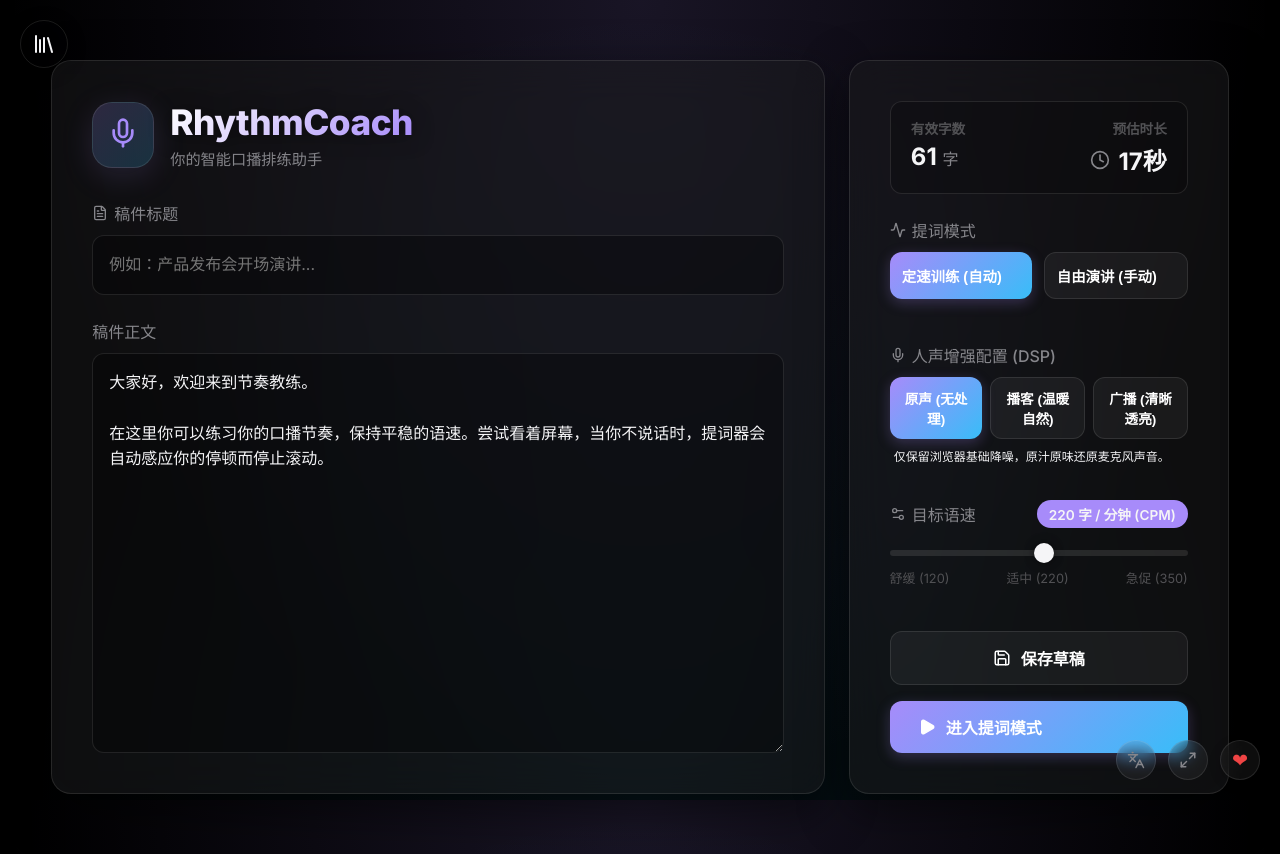
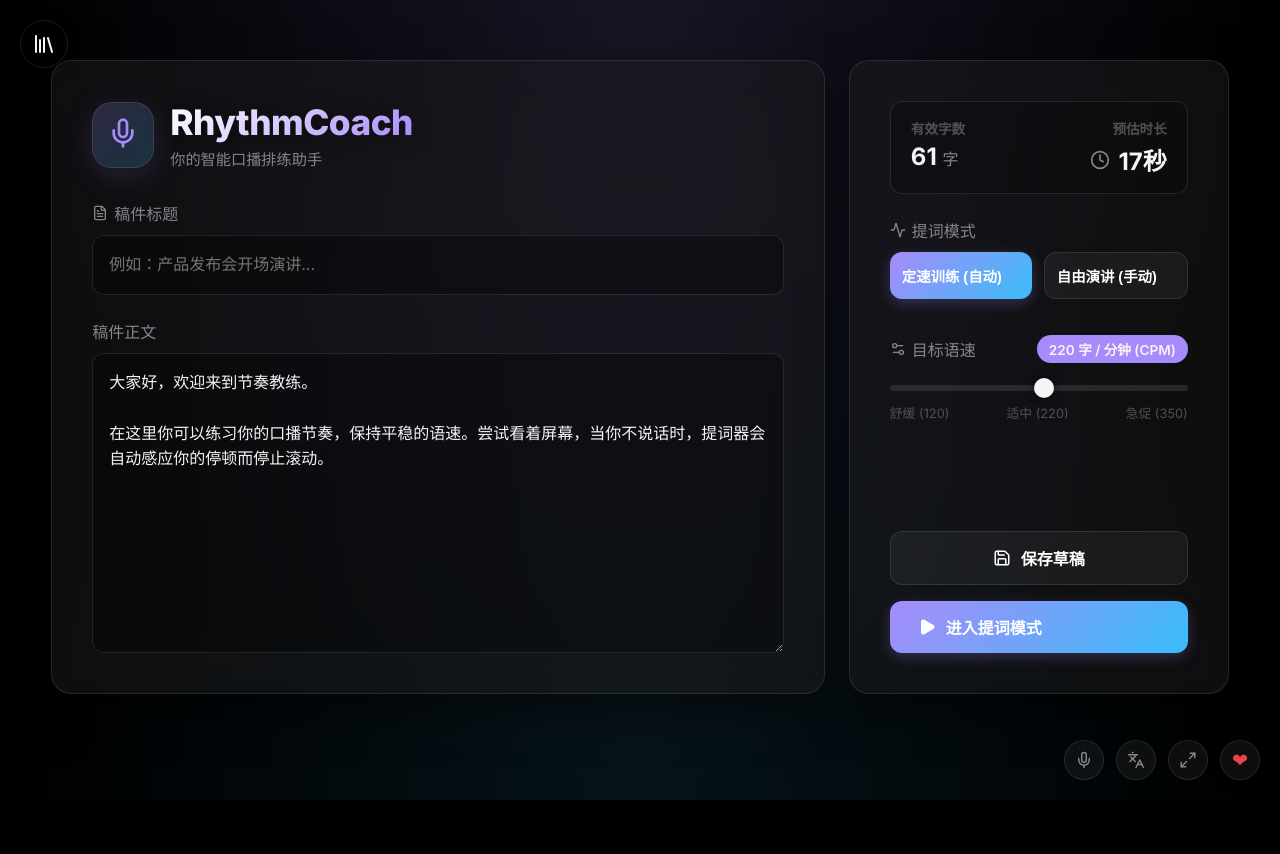
Before and after one commit to liuh886/RhythmCoach, a React (Vite) app in the folder web/: page / in a window 1280 px wide. After the commit the page ends 800 px from the top, so only its background shows below. Built offline with nearby package versions, Linux system fonts and the light colour scheme; the HTML template or start-up script is replaced by a standard one.

Commit message:
feat: Move DSP profiles to global tools menu

```diff
--- a/web/src/App.tsx
+++ b/web/src/App.tsx
@@ -2,8 +2,8 @@ import { useEffect } from 'react';
 import { ScriptEditor } from './components/ScriptEditor';
 import { Teleprompter } from './components/Teleprompter';
 import { RecordingsWidget } from './components/RecordingsWidget';
-import { AnimatePresence } from 'framer-motion';
-import { Maximize2, Minimize2, Languages } from 'lucide-react';
+import { AnimatePresence, motion } from 'framer-motion';
+import { Maximize2, Minimize2, Languages, Mic, Check } from 'lucide-react';
 import { useAppStore } from './store';
 
 function App() {
@@ -21,10 +21,12 @@ function AppInner() {
     targetCpm, setTargetCpm,
     globalLang, setGlobalLang,
     prompterMode, setPrompterMode,
+    audioProfile, setAudioProfile,
     loadRecordings
   } = useAppStore();
 
   const [isFullscreen, setIsFullscreen] = useState(false);
+  const [showAudioMenu, setShowAudioMenu] = useState(false);
 
   useEffect(() => {
     loadRecordings();
@@ -60,6 +62,71 @@ function AppInner() {
     <>
       {/* Global Utilities */}
       <div style={{ position: 'fixed', bottom: '20px', right: '20px', zIndex: 200, display: 'flex', gap: '12px', alignItems: 'center' }}>
+        {mode === 'editor' && (
+          <div style={{ position: 'relative' }}>
+            <button
+              onClick={() => setShowAudioMenu(!showAudioMenu)}
+              className="btn-icon"
+              style={{
+                background: showAudioMenu ? 'rgba(167, 139, 250, 0.2)' : 'rgba(255,255,255,0.05)',
+                borderColor: showAudioMenu ? 'var(--accent-primary)' : 'var(--glass-border)',
+                color: showAudioMenu ? 'var(--accent-primary)' : 'var(--text-secondary)',
+                backdropFilter: 'blur(10px)',
+                width: '40px', height: '40px'
+              }}
+              title={globalLang === 'zh' ? "录音增强设置" : "Audio DSP Settings"}
+            >
+              <Mic size={20} />
+            </button>
+
+            <AnimatePresence>
+              {showAudioMenu && (
+                <motion.div
+                  initial={{ opacity: 0, y: 20, scale: 0.95 }}
+                  animate={{ opacity: 1, y: 0, scale: 1 }}
+                  exit={{ opacity: 0, y: 20, scale: 0.95 }}
+                  style={{
+                    position: 'absolute', bottom: '50px', right: '0',
+                    background: 'var(--bg-card)', border: '1px solid var(--glass-border)',
+                    borderRadius: '12px', padding: '12px', width: '220px',
+                    boxShadow: '0 10px 40px rgba(0,0,0,0.5)', zIndex: 300,
+                    backdropFilter: 'blur(20px)'
+                  }}
+                >
+                  <h4 style={{ margin: '0 0 12px 0', fontSize: '0.85rem', color: 'var(--text-secondary)' }}>
+                    {globalLang === 'zh' ? '人声增强 (DSP)' : 'Voice Enhancement'}
+                  </h4>
+                  <div style={{ display: 'flex', flexDirection: 'column', gap: '8px' }}>
+                    {[
+                      { id: 'raw', labelZh: '原声 (无处理)', labelEn: 'Raw (None)' },
+                      { id: 'podcast', labelZh: '播客 (温暖自然)', labelEn: 'Podcast (Warm)' },
+                      { id: 'broadcast', labelZh: '广播 (清晰透亮)', labelEn: 'Broadcast (Crisp)' }
+                    ].map(prof => (
+                      <button
+                        key={prof.id}
+                        onClick={() => {
+                          setAudioProfile(prof.id as any);
+                          setTimeout(() => setShowAudioMenu(false), 200);
+                        }}
+                        style={{
+                          display: 'flex', alignItems: 'center', justifyContent: 'space-between',
+                          background: audioProfile === prof.id ? 'rgba(167, 139, 250, 0.15)' : 'transparent',
+                          color: audioProfile === prof.id ? 'var(--text-primary)' : 'var(--text-secondary)',
+                          border: 'none', padding: '8px 12px', borderRadius: '8px', cursor: 'pointer',
+                          fontSize: '0.85rem', textAlign: 'left', transition: 'all 0.2s'
+                        }}
+                      >
+                        {globalLang === 'zh' ? prof.labelZh : prof.labelEn}
+                        {audioProfile === prof.id && <Check size={14} color="var(--accent-primary)" />}
+                      </button>
+                    ))}
+                  </div>
+                </motion.div>
+              )}
+            </AnimatePresence>
+          </div>
+        )}
+
         {mode === 'editor' && (
           <button
             onClick={() => setGlobalLang(globalLang === 'zh' ? 'en' : 'zh')}
--- a/web/src/components/ScriptEditor.tsx
+++ b/web/src/components/ScriptEditor.tsx
@@ -2,7 +2,6 @@ import { useState, useEffect } from 'react';
 import { Mic, Play, Save, Clock, FileText, Settings2, Activity, Library, ChevronRight, X, Trash2, Upload, Download } from 'lucide-react';
 import { motion, AnimatePresence } from 'framer-motion';
 import { defaultMaterials, ScriptMaterial } from './materials';
-import { useAppStore } from '../store';
 
 interface ScriptEditorProps {
   onStart: (script: string, cpm: number, lang: 'zh' | 'en', mode: 'target' | 'free') => void;
@@ -11,9 +10,6 @@ interface ScriptEditorProps {
 }
 
 export function ScriptEditor({ onStart, globalLang, setGlobalLang }: ScriptEditorProps) {
-  const audioProfile = useAppStore(state => state.audioProfile);
-  const setAudioProfile = useAppStore(state => state.setAudioProfile);
-
   const [title, setTitle] = useState('');
   const [prompterMode, setPrompterMode] = useState<'target'|'free'>('target');
   const [content, setContent] = useState('大家好，欢迎来到节奏教练。\n\n在这里你可以练习你的口播节奏，保持平稳的语速。尝试看着屏幕，当你不说话时，提词器会自动感应你的停顿而停止滚动。');
@@ -421,40 +417,6 @@ export function ScriptEditor({ onStart, globalLang, setGlobalLang }: ScriptEdito
           </div>
 
 
-          <div style={{ marginTop: '20px' }}>
-            <label style={{ display: 'flex', alignItems: 'center', gap: '6px', marginBottom: '10px', color: 'var(--text-secondary)', fontWeight: 500 }}>
-              <Mic size={16} /> {lang === 'zh' ? '人声增强配置 (DSP)' : 'Voice Enhancement (DSP)'}
-            </label>
-            <div style={{ display: 'flex', gap: '8px', flexWrap: 'wrap' }}>
-              <button
-                className={`btn ${audioProfile === 'raw' ? '' : 'btn-secondary'}`}
-                style={{ flex: 1, padding: '10px', fontSize: '0.85rem' }}
-                onClick={() => setAudioProfile('raw')}
-              >
-                {lang === 'zh' ? '原声 (无处理)' : 'Raw (None)'}
-              </button>
-              <button
-                className={`btn ${audioProfile === 'podcast' ? '' : 'btn-secondary'}`}
-                style={{ flex: 1, padding: '10px', fontSize: '0.85rem' }}
-                onClick={() => setAudioProfile('podcast')}
-              >
-                {lang === 'zh' ? '播客 (温暖自然)' : 'Podcast (Warm)'}
-              </button>
-              <button
-                className={`btn ${audioProfile === 'broadcast' ? '' : 'btn-secondary'}`}
-                style={{ flex: 1, padding: '10px', fontSize: '0.85rem' }}
-                onClick={() => setAudioProfile('broadcast')}
-              >
-                {lang === 'zh' ? '广播 (清晰透亮)' : 'Broadcast (Crisp)'}
-              </button>
-            </div>
-            <p style={{ fontSize: '0.75rem', color: 'var(--text-tertiary)', marginTop: '8px', padding: '0 4px' }}>
-              {audioProfile === 'raw' && (lang === 'zh' ? '仅保留浏览器基础降噪，原汁原味还原麦克风声音。' : 'Basic browser noise suppression only, pure mic signal.')}
-              {audioProfile === 'podcast' && (lang === 'zh' ? '推荐。轻柔压缩动态，低频温暖厚实，适合安静环境下的深度长播。' : 'Recommended. Gentle compression, warm lows, great for long-form talking.')}
-              {audioProfile === 'broadcast' && (lang === 'zh' ? '较高压缩比与高频提升，声音极具穿透力，适合嘈杂环境或激昂演讲。' : 'Higher compression & high-end boost for maximum clarity and presence.')}
-            </p>
-          </div>
-
           {prompterMode === 'target' && (
             <motion.div initial={{ opacity: 0, height: 0 }} animate={{ opacity: 1, height: 'auto' }}>
               <div style={{ display: 'flex', justifyContent: 'space-between', alignItems: 'center', marginBottom: '12px', marginTop: '12px' }}>
```
